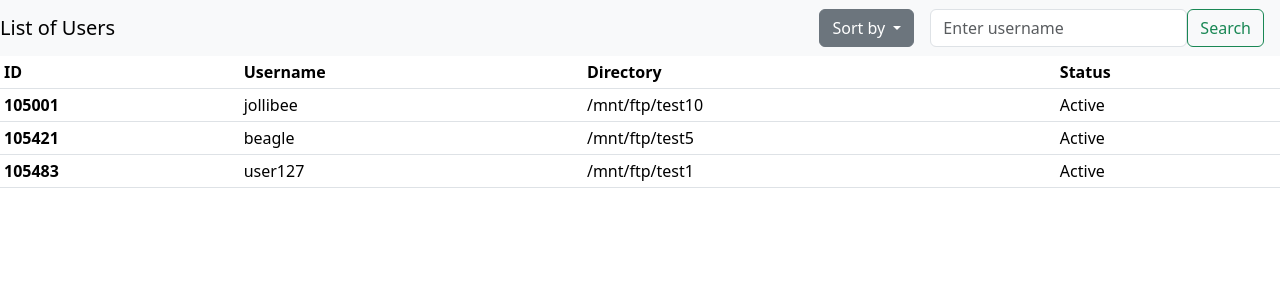
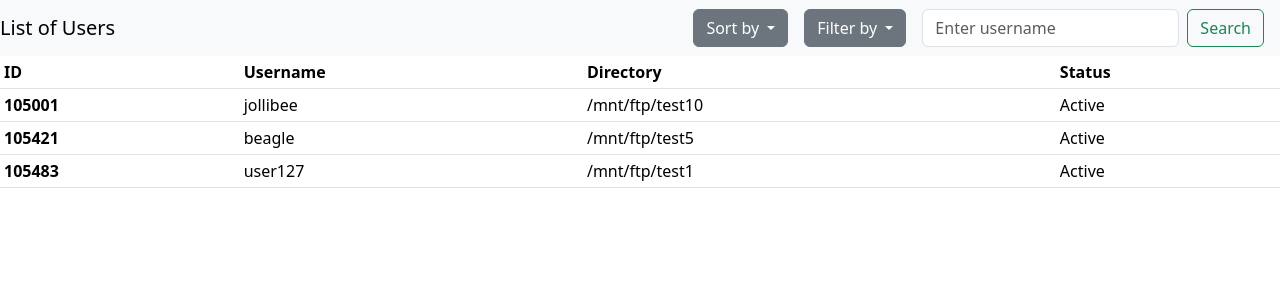
Before and after one commit to sanashii/proftpd_flask, a Flask app: page /get_users in a window 1280 px wide. Shown: the top 300 px of the page. Run offline with Flask 3, Linux system fonts and the light colour scheme.

Commit message:
user_table component done -- to finish card components

```diff
--- a/app.py
+++ b/app.py
@@ -23,6 +23,8 @@ def login():
     if request.method == 'POST':
         username = request.form['username']
         password = request.form['password']
+
+        session["username"] = request.form.get("username")
 
         if username not in users:
             return render_template('login.html', show_modal='user_not_found')
@@ -58,8 +60,14 @@ def password_reset():
 
 @app.route('/home')
 def home():
+    if not session.get("username"):
+        return redirect("/login")
     return render_template('home.html')
 
+@app.route('/logout')
+def logout():
+    session.clear()
+    return redirect("/login")
 
 # sample data
 @app.route('/populate_test_data')
@@ -85,7 +93,34 @@ def create_user():
 
 @app.route('/get_users', methods=['GET', 'POST'])
 def get_users():
-    users = User.query.all()
+    sort_by = request.args.get('sort_by', 'id')  # default to sorting by ID
+    filter_status = request.args.get('filter_by', 'all')  # default to no filter
+    search_query = request.args.get('search', '')
+
+    query = User.query
+
+    # filtering logic
+    if filter_status == 'active':
+        query = query.filter_by(status='Active')
+    elif filter_status == 'inactive':
+        query = query.filter(User.status.in_(['Inactive', 'Disabled']))
+    elif filter_status == 'all':
+        query = query.filter(User.status.in_(['Active', 'Inactive', 'Disabled']))
+
+    # sorting logic
+    if sort_by == 'username':
+        query = query.order_by(User.username)
+    elif sort_by == 'id':
+        query = query.order_by(User.id)
+    elif sort_by == 'directory':
+        query = query.order_by(User.directory)
+
+
+    # search logic
+    if search_query:
+        query = query.filter(User.username.like(f'%{search_query}%')) # case insensitive search
+
+    users = query.all()
     return render_template('user_table.html', users=users) # renders the user table component
 
 
--- a/templates/scripts.js
+++ b/static/scripts.js
@@ -35,3 +35,23 @@ function logout() {
             document.getElementById('content').innerHTML = data;
     });
 }
+
+function back() {
+    window.location.href = "/";
+}
+
+function validateForm() {
+    var password = document.getElementById("password").value;
+    var confirmPassword = document.getElementById("confirm-password").value;
+    if (password != confirmPassword) {
+        alert("Passwords do not match.");
+        return false;
+    }
+    return true;
+}
+
+function updateURLParams(param, value) {
+    const url = new URL(window.location);
+    url.searchParams.set(param, value);
+    window.location.href = url.toString();
+}
--- a/templates/user_table.html
+++ b/templates/user_table.html
@@ -5,6 +5,7 @@
     <meta http-equiv="X-UA-Compatible" content="IE=edge">
     <meta name="viewport" content="width=device-width, initial-scale=1.0">
     <title>User Table Component</title>
+    <script src="/static/scripts.js"></script>
     <script>$('.dropdown-toggle').dropdown()</script>
     <script src="https://code.jquery.com/jquery-3.7.1.min.js" integrity="sha256-/JqT3SQfawRcv/BIHPThkBvs0OEvtFFmqPF/lYI/Cxo=" crossorigin="anonymous"></script>
 
@@ -13,24 +14,34 @@
     <script src="https://cdn.jsdelivr.net/npm/bootstrap@5.3.3/dist/js/bootstrap.bundle.min.js" integrity="sha384-YvpcrYf0tY3lHB60NNkmXc5s9fDVZLESaAA55NDzOxhy9GkcIdslK1eN7N6jIeHz" crossorigin="anonymous"></script>
 </head>
 <body>
-
     <nav class="navbar navbar-light bg-light justify-content-between">
         <a class="navbar-brand">List of Users</a>
-        <form class="form-inline d-flex align-items-center" method="POST">
-            <!-- TODO: apply logic to the sorting -->
+        <form class="form-inline d-flex align-items-center" method="GET" action="/get_users">
+            <!--TODO: add search logic-->
             <div class="dropdown me-3">
-                <button class="btn btn-secondary dropdown-toggle" data-bs-toggle="dropdown" type="button" id="dropdownMenuButton" aria-expanded="false">
+                <button class="btn btn-secondary dropdown-toggle" data-bs-toggle="dropdown" type="button" id="sortDropdown" aria-expanded="false">
                     Sort by
                 </button>
-                <ul class="dropdown-menu" aria-labelledby="dropdownMenuButton">
-                    <li><a class="dropdown-item" href="#">Username</a></li>
-                    <li><a class="dropdown-item" href="#">ID</a></li>
-                    <li><a class="dropdown-item" href="#">Active</a></li>
-                    <li><a class="dropdown-item" href="#">Inactive/Disabled</a></li>
+                <ul class="dropdown-menu" aria-labelledby="sortDropdown">
+                    <li><a class="dropdown-item" href="javascript:void(0)" onclick="updateURLParams('sort_by', 'username')">Username</a></li>
+                    <li><a class="dropdown-item" href="javascript:void(0)" onclick="updateURLParams('sort_by', 'id')">ID</a></li>
+                    <li><a class="dropdown-item" href="javascript:void(0)" onclick="updateURLParams('sort_by', 'directory')">Directory</a></li>
                 </ul>
             </div>
-            <input class="form-control mr-sm-5" type="search" placeholder="Enter username" aria-label="Search">
-            <button class="btn btn-outline-success me-3 my-2 my-sm-0" type="submit">Search</button>
+
+            <div class="dropdown me-3">
+                <button class="btn btn-secondary dropdown-toggle" data-bs-toggle="dropdown" type="button" id="filterDropdown" aria-expanded="false">
+                    Filter by
+                </button>
+                <ul class="dropdown-menu" aria-labelledby="filterDropdown">
+                    <li><a class="dropdown-item" href="javascript:void(0)" onclick="updateURLParams('filter_by', 'active')">Active</a></li>
+                    <li><a class="dropdown-item" href="javascript:void(0)" onclick="updateURLParams('filter_by', 'inactive')">Inactive/Disabled</a></li>
+                    <li><a class="dropdown-item" href="javascript:void(0)" onclick="updateURLParams('filter_by', 'all')">All</a></li>
+                </ul>
+            </div>
+
+            <input class="form-control mr-sm-5" type="search" placeholder="Enter username" aria-label="Search" name="search" value="{{ request.args.get('search', '') }}"">
+            <button class="btn btn-outline-success ms-2 me-3 my-2 my-sm-0" type="submit">Search</button>
         </form>
     </nav>
 
@@ -45,6 +56,7 @@
           </tr>
         </thead>
         <tbody>
+            {% if users %}
                 {% for user in users %}
                 <tr>
                     <th scope="row">{{ user.id }}</th>
@@ -53,6 +65,11 @@
                     <td>{{ user.status }}</td>
                 </tr>
                 {% endfor %}
+            {% else %}
+                <tr>
+                    <td colspan="4" class="text-center">No users found</td>
+                </tr>
+            {% endif %}
         </tbody>
       </table>
 </body>
```
Also changed, not shown: templates/home.html (+1 -13 lines), templates/layout.html (deleted, +0 -12 lines), templates/password_reset.html (+1 -15 lines), 2 other files. Lines whose indentation alone changed are shown as unchanged.
